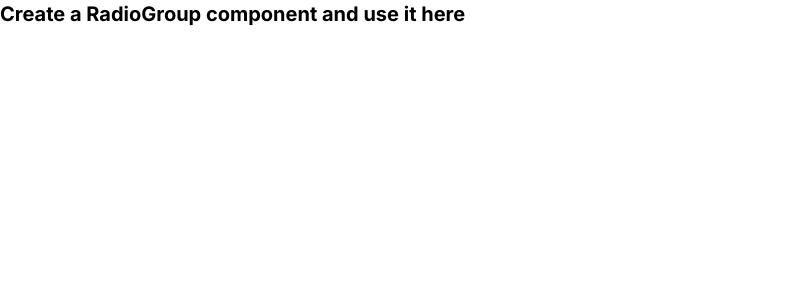
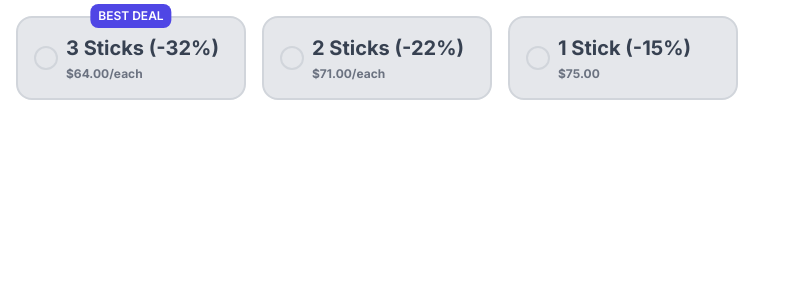
Before and after one commit to zain-adtracktiv/frontend-test, a Next.js app: page / in a window 1280 px wide. Shown: the top 300 px of the page, without its empty margins (0-800 px from the left). Built offline with nearby package versions, Linux system fonts and the light colour scheme.

Commit message:
Added `RadioGroup` component

```diff
--- /dev/null
+++ b/app/components/RadioGroup.tsx
@@ -0,0 +1,65 @@
+"use client";
+import React, { useState } from "react";
+
+type Option = {
+  label: string;
+  value: string;
+  unitPrice: string;
+  isBestDeal?: boolean; // Optional property to indicate the best deal
+};
+
+type RadioGroupProps = {
+  options: Option[];
+  onChange: (value: string) => void;
+};
+
+export default function RadioGroup({ options, onChange }: RadioGroupProps) {
+  const [selectedValue, setSelectedValue] = useState<string>("");
+
+  const handleOptionChange = (value: string) => {
+    setSelectedValue(value);
+    onChange(value);
+  };
+
+  return (
+    <div className="flex space-x-4 p-4">
+      {options.map((option) => (
+        <div key={option.value} className="relative min-w-[230px]">
+          {option.isBestDeal && (
+            <div className="absolute top-0 left-1/2 transform -translate-x-1/2 -translate-y-1/2 bg-indigo-600 text-white text-xs font-semibold px-2 py-1 rounded-lg">
+              BEST DEAL
+            </div>
+          )}
+          <label
+            className={`flex flex-col items-start p-4 border-2 rounded-2xl cursor-pointer  ${
+              selectedValue === option.value
+                ? "border-indigo-600 bg-indigo-50"
+                : "border-gray-300 bg-gray-200"
+            }`}
+            htmlFor={option.value}
+          >
+            <div className="flex items-center space-x-2">
+              <input
+                type="radio"
+                value={option.value}
+                checked={selectedValue === option.value}
+                onChange={() => handleOptionChange(option.value)}
+                className="appearance-none w-6 h-6 rounded-full border-2 border-gray-300 checked:border-indigo-600 checked:border-8 checked:bg-white"
+                id={option.value}
+                aria-label={option.label}
+              />
+              <div>
+                <span className="text-gray-700">{option.label}</span>
+                {option.unitPrice && (
+                  <div className="text-gray-500 text-xs mt-1">
+                    {option.unitPrice}
+                  </div>
+                )}
+              </div>
+            </div>
+          </label>
+        </div>
+      ))}
+    </div>
+  );
+}
--- a/app/page.tsx
+++ b/app/page.tsx
@@ -1,7 +1,30 @@
+"use client";
+import RadioGroup from "@/app/components/RadioGroup";
+
 export default function Home() {
   return (
     <div className="text-xl font-bold">
-      Create a RadioGroup component and use it here
+      <RadioGroup
+        options={[
+          {
+            label: "3 Sticks (-32%)",
+            value: "option1",
+            unitPrice: "$64.00/each",
+            isBestDeal: true,
+          },
+          {
+            label: "2 Sticks (-22%)",
+            value: "option2",
+            unitPrice: "$71.00/each",
+          },
+          {
+            label: "1 Stick (-15%)",
+            value: "option3",
+            unitPrice: "$75.00",
+          },
+        ]}
+        onChange={(value) => console.log(value)}
+      />
     </div>
   );
 }
```
